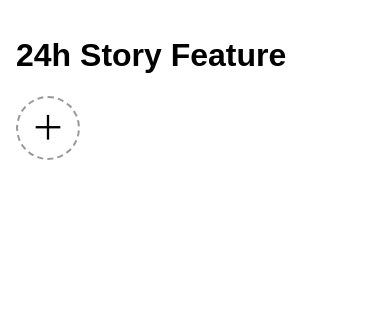
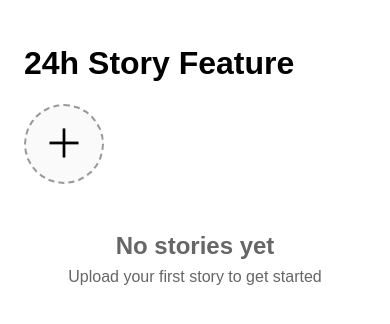
Before and after one commit to mykytapilec/24h-story-feature, a React (Vite) app: page / in a window 390 px wide. Shown: the top 324 px of the page. Built offline with nearby package versions, Linux system fonts and the light colour scheme.

Commit message:
Add empty state for stories

```diff
--- a/src/components/StoryList.tsx
+++ b/src/components/StoryList.tsx
@@ -1,6 +1,7 @@
 import StoryItem from './StoryItem';
+import StoryUpload from './StoryUpload';
+
 import type { Story } from '../types/story';
-import StoryUpload from './StoryUpload';
 
 interface StoryListProps {
   stories: Story[];
@@ -13,13 +14,20 @@ function StoryList({ stories, onStoryClick, onUpload }: StoryListProps) {
     <section className="story-list">
       <StoryUpload onSelect={onUpload} />
 
-      {stories.map((story) => (
-        <StoryItem
-          key={story.id}
-          story={story}
-          onClick={() => onStoryClick(story)}
-        />
-      ))}
+      {stories.length === 0 ? (
+        <div className="story-empty">
+          <h2>No stories yet</h2>
+          <p>Upload your first story to get started</p>
+        </div>
+      ) : (
+        stories.map((story) => (
+          <StoryItem
+            key={story.id}
+            story={story}
+            onClick={() => onStoryClick(story)}
+          />
+        ))
+      )}
     </section>
   );
 }
--- a/src/index.css
+++ b/src/index.css
@@ -12,6 +12,13 @@ main {
 }
 
 section {
+  display: flex;
+  gap: 16px;
+  align-items: center;
+  flex-wrap: wrap;
+}
+
+.story-list {
   display: flex;
   gap: 16px;
   align-items: center;
@@ -33,30 +40,43 @@ section {
 
   cursor: pointer;
 
+  background: #fafafa;
+
+  font-size: 40px;
+  font-weight: 300;
+
   user-select: none;
-
-  transition:
-    border-color 0.2s ease,
-    background-color 0.2s ease,
-    transform 0.2s ease;
 }
 
 .story-upload:hover {
-  border-color: #333;
-  background-color: #f5f5f5;
+  background: #f0f0f0;
 }
 
-.story-upload:active {
-  transform: scale(0.95);
+.story-upload span {
+  line-height: 1;
 }
 
-.story-upload__icon {
-  display: block;
+/* Empty state */
 
-  line-height: 1;
+.story-empty {
+  width: 100%;
+  margin-top: 32px;
 
-  font-size: 42px;
-  font-weight: 300;
+  text-align: center;
+
+  color: #666;
+}
+
+.story-empty h2 {
+  margin: 0 0 8px;
+
+  font-size: 24px;
+}
+
+.story-empty p {
+  margin: 0;
+
+  font-size: 16px;
 }
 
 /* Story item */
@@ -75,12 +95,6 @@ section {
   background: transparent;
 
   cursor: pointer;
-
-  transition: transform 0.2s ease;
-}
-
-.story-item:hover {
-  transform: scale(1.05);
 }
 
 .story-item img {
@@ -123,13 +137,13 @@ section {
   border-radius: 12px;
 }
 
-/* Close button */
+/* Viewer buttons */
 
-.story-viewer__close {
+.story-viewer__close,
+.story-viewer__delete {
   position: absolute;
 
-  top: 12px;
-  right: 12px;
+  top: -12px;
 
   display: flex;
   align-items: center;
@@ -145,43 +159,25 @@ section {
 
   cursor: pointer;
 
-  font-size: 20px;
-  font-weight: bold;
-
   z-index: 2;
 }
 
-/* Delete button */
+.story-viewer__close {
+  right: -12px;
+
+  font-size: 20px;
+  font-weight: bold;
+}
 
 .story-viewer__delete {
-  position: absolute;
-
-  top: 12px;
-  left: 12px;
-
-  display: flex;
-  align-items: center;
-  justify-content: center;
-
-  width: 36px;
-  height: 36px;
-
-  border: none;
-  border-radius: 50%;
-
-  background: white;
-
-  cursor: pointer;
+  left: -12px;
 
   font-size: 18px;
-
-  z-index: 2;
-
-  transition: transform 0.2s ease;
 }
 
+.story-viewer__close:hover,
 .story-viewer__delete:hover {
-  transform: scale(1.1);
+  background: #f0f0f0;
 }
 
 /* Navigation */
@@ -207,6 +203,7 @@ section {
 
 .story-viewer__nav:disabled {
   opacity: 0.4;
+
   cursor: default;
 }
 
@@ -218,32 +215,30 @@ section {
   right: -56px;
 }
 
-/* Mobile */
+/* Progress indicator */
 
-@media (max-width: 600px) {
-  main {
-    padding: 16px;
-  }
+.story-viewer__progress {
+  position: absolute;
 
-  .story-upload,
-  .story-item {
-    width: 64px;
-    height: 64px;
-  }
+  top: -20px;
+  left: 0;
 
-  .story-upload__icon {
-    font-size: 34px;
-  }
+  display: flex;
+  gap: 4px;
 
-  .story-viewer {
-    padding: 12px;
-  }
+  width: 100%;
+}
 
-  .story-viewer__nav--prev {
-    left: 8px;
-  }
+.story-viewer__progress-item {
+  height: 3px;
 
-  .story-viewer__nav--next {
-    right: 8px;
-  }
+  flex: 1;
+
+  border-radius: 4px;
+
+  background: rgb(255 255 255 / 40%);
 }
+
+.story-viewer__progress-item--active {
+  background: white;
+}
```
